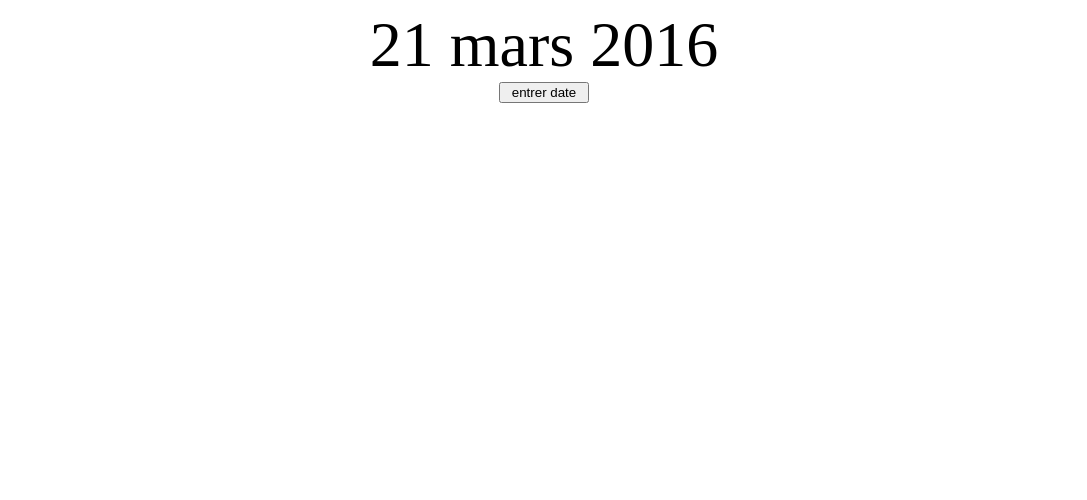
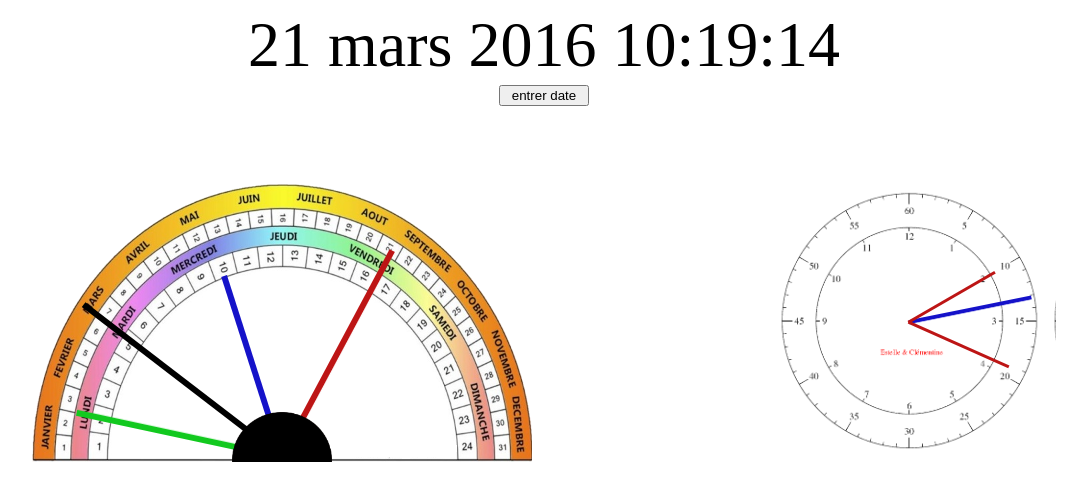
Before and after one commit to EDBZ/anticytere, a plain HTML site: page index.html in a window 1280 px wide. Shown: the whole page, without its empty margins (96-1183 px from the left). Drawn offline with Linux system fonts and the light colour scheme.

Commit message:
maj du lundi matin

```diff
--- a/css/custom.css
+++ b/css/custom.css
@@ -1,18 +1,88 @@
-.container{
+.container {
   width: 100%;
   height: 100%;
   display: flex;
   flex-direction: column;
 }
-#time{
+#moniteur{
+  display: flex;
+  flex-direction: row;
+  justify-content: space-between;
+}
+#time {
+  height: 6vw;
   margin: auto;
   font-size: 5vw;
 }
-#titre, #result,#phrase{
+#titre, #result, #phrase {
   margin: auto;
   font-size: 2vw;
+  height: 3vw;
 }
-button{
+button {
   margin: auto;
   width: 7vw;
 }
+#cadran {
+  margin: auto;
+  height: 279px;
+  width: 500px;
+  position: relative;
+  background-image: url("../images/cadran.png");
+}
+#aiguilleD {
+  height: 190px;
+  z-index: 5;
+}
+#aiguilleW {
+  height: 210px;
+  z-index: 4;
+}
+#aiguilleMM {
+  height: 234px;
+  z-index: 3;
+}
+#aiguilleM {
+  height: 250px;
+  z-index: 2
+}
+#cache{
+  position: absolute;
+  z-index: 10;
+  left: 200px;
+bottom: 0;
+  height: 50px;
+  width: 100px;
+}
+#horloge {
+  background-image: url("../images/horloge.gif");
+  background-size: contain;
+  position: relative;
+  height: 266.5px;
+  width: 283.5px;
+  margin: auto;
+}
+#aiguilleS {
+  top : 8px;
+  height: 125px;
+  z-index: 2;
+}
+#aiguillemin{
+  top:23px;
+  height: 110px;
+  z-index: 3;
+}
+#aiguilleH{
+  top:33px;
+  height: 100px;
+  z-index: 4;
+}
+.aiguilleHorloge{
+  left: 135px;
+  position: absolute;
+}
+.aiguille {
+  left: 247px;
+  bottom: 5px;
+  position: absolute;
+}
--- a/index.html
+++ b/index.html
@@ -25,6 +25,21 @@
     <button type="bouton" id="btn">entrer date</button>
     <span id="result"></span>
     <span id="phrase"></span>
+    <div id="moniteur">
+      <div id="cadran">
+        <img src="images/aiguilleD.png" id="aiguilleD" class="aiguille" />
+        <img src="images/aiguilleW.png" id="aiguilleW" class="aiguille" />
+        <img src="images/aiguilleMM.png" id="aiguilleMM" class="aiguille" />
+        <img src="images/aiguilleM.png" id="aiguilleM" class="aiguille" />
+        <img src="images/cache.png" id="cache" />
+      </div>
+      <div id="horloge">
+        <img src="images/aiguilleS.png" id="aiguilleS" class="aiguilleHorloge"/>
+        <img src="images/aiguillemin.png" id="aiguillemin" class="aiguilleHorloge"/>
+        <img src="images/aiguilleH.png" id="aiguilleH" class="aiguilleHorloge"/>
+
+      </div>
+    </div>
   </div>
 
   <!--js -->
--- a/js/myjs.js
+++ b/js/myjs.js
@@ -1,42 +1,58 @@
-moment.locale('fr', {
-  longDateFormat: {
-    LT: "h:mm A",
-    LTS: "h:mm:ss A",
-    L: "DD/MM/YYYY",
-    LL: "Do MMMM YYYY",
-    LLL: "Do MMMM YYYY LT",
-    LLLL: "dddd,Do MMMM YYYY LT"
+moment.locale('fr');
+var actual_time = moment();
+
+setInterval(function() {
+  document.getElementById('time').innerHTML = moment().format('LL') + ' ' + moment().format('LTS');
+  var aiguilleS = document.getElementsByClassName('aiguilleHorloge');
+  for (var i = 0; i < aiguilleS.length; i++) {
+    aiguilleS[i].style.transformOrigin = 'center bottom';
+    aiguilleS[i].style.transition = 'transform ease 1s';
   }
-});
-document.getElementById('time').innerHTML = moment().format('LL');
-var td = moment().format('L');
-var ddtd = td.slice(0, 2);
-var mmtd = td.slice(3, 5);
-var yytd = td.slice(6, 10);
+  aiguilleS[0].style.transform = 'rotate(' + (moment().second()) * 6 + 'deg)';
+  if (moment().second()==0) {
+    aiguileS[0].removeAttribute='style';
 
-var btn = document.getElementById('btn');
+  }
+  aiguilleS[1].style.transform = 'rotate(' + (moment().minute()) * 6 + 'deg)';
+  aiguilleS[2].style.transform = 'rotate(' + (moment().hours()) * 6 + 'deg)';
+}, 1000);
+
+function faiguille(temps) {
+  var aiguille = document.getElementsByClassName('aiguille');
+  var ad = 0 - (89 - (parseInt(moment(temps).format('H')) * 7.5));
+  var aw = 0 - (90 - parseInt(moment(temps).format('E') * 25.71));
+  var amm = 0 - (90 - parseInt(moment(temps).format('D') * 5.80));
+  var am = 0 - (90 - parseInt(moment(temps).format('M') * 15));
+  aiguille[0].style.transform = 'rotate(' + (ad - 3.75) + 'deg)';
+  aiguille[1].style.transform = 'rotate(' + (aw - 12.85) + 'deg)';
+  aiguille[2].style.transform = 'rotate(' + (amm - 2.9) + 'deg)';
+  aiguille[3].style.transform = 'rotate(' + (am - 7.5) + 'deg)';
+  for (var i = 0; i < aiguille.length; i++) {
+    aiguille[i].style.transformOrigin = 'center bottom';
+    aiguille[i].style.transition = 'transform ease 2s';
+  }
+};
 
 function affich() {
-  var input = prompt('jj/mm/aaaa', 'jj/mm/aaaa');
+  var input = prompt('jj-mm-aaaa hh:mm', 'jj-mm-aaaa hh:mm');
+  var dd = input.substr(0, 2);
+  var mm = input.substr(3, 2);
+  var yy = input.substr(6, 4);
+  var hh = input.substr(11, 2);
+  var min = input.substr(14, 2);
+  var eng_input = moment(mm + '-' + dd + '-' + yy + ' ' + hh + ':' + min,'MM-DD-YYYY HH:mm');
+  console.log(yy);
+  console.log(moment(eng_input).calendar());
   if (input != null) {
-    var dd = input.slice(0, 2);
-    var mm = input.slice(3, 5);
-    var yy = input.slice(6, 10);
-    console.log(dd, mm, yy);
-    var result = moment((mm + ' ' + dd + ' ' + yy)).format('LL');
-var ndd = Math.abs(dd-ddtd);
-var nmm = Math.abs(mm-mmtd);
-var nyy = Math.abs(yy-yytd);
-if (yy<=yytd) {
-  // document.getElementById('phrase').innerHTML = 'il y a déjà '+nyy+' ans !';
-  document.getElementById('phrase').innerHTML = moment((mm + ' ' + dd + ' ' + yy)).fromNow('mm');
-
-}
-
-console.log(ndd,nmm,nyy);
-
+    faiguille(eng_input);
+    var result = moment(eng_input).format('LLLL');
+    var duration = moment.duration({
+      'days': 6585.32
+    });
+    var saros = moment(eng_input).add(duration);
     document.getElementById('result').innerHTML = result;
-
+    document.getElementById('phrase').innerHTML = 'Prochain saros : ' + moment(saros).format('LL');
   };
 };
-btn.addEventListener('click', affich);
+document.getElementById('btn').addEventListener('click', affich);
+faiguille(actual_time);
```
Also changed, not shown: images/aiguilleD.png (added), images/aiguilleH.png (added), images/aiguilleM.png (added), images/aiguilleMM.png (added), images/aiguilleS.png (added), images/aiguilleW.png (added), images/aiguillemin.png (added), images/cache.png (added), images/cadran.png (added), images/cadran13.jpg (added), images/horloge.gif (added), images/zodiaque-2.jpg (added). Lines whose indentation alone changed are shown as unchanged.
